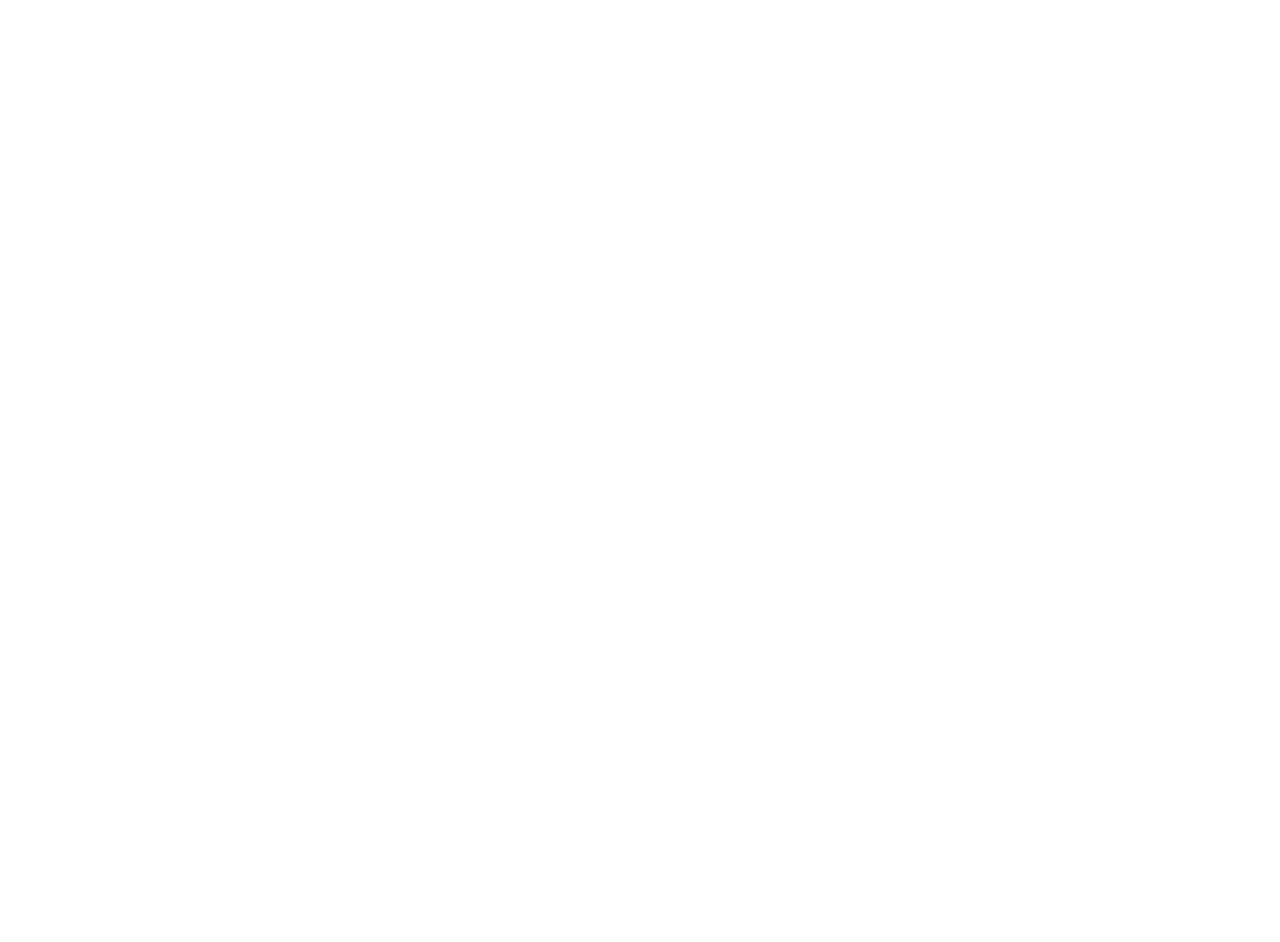
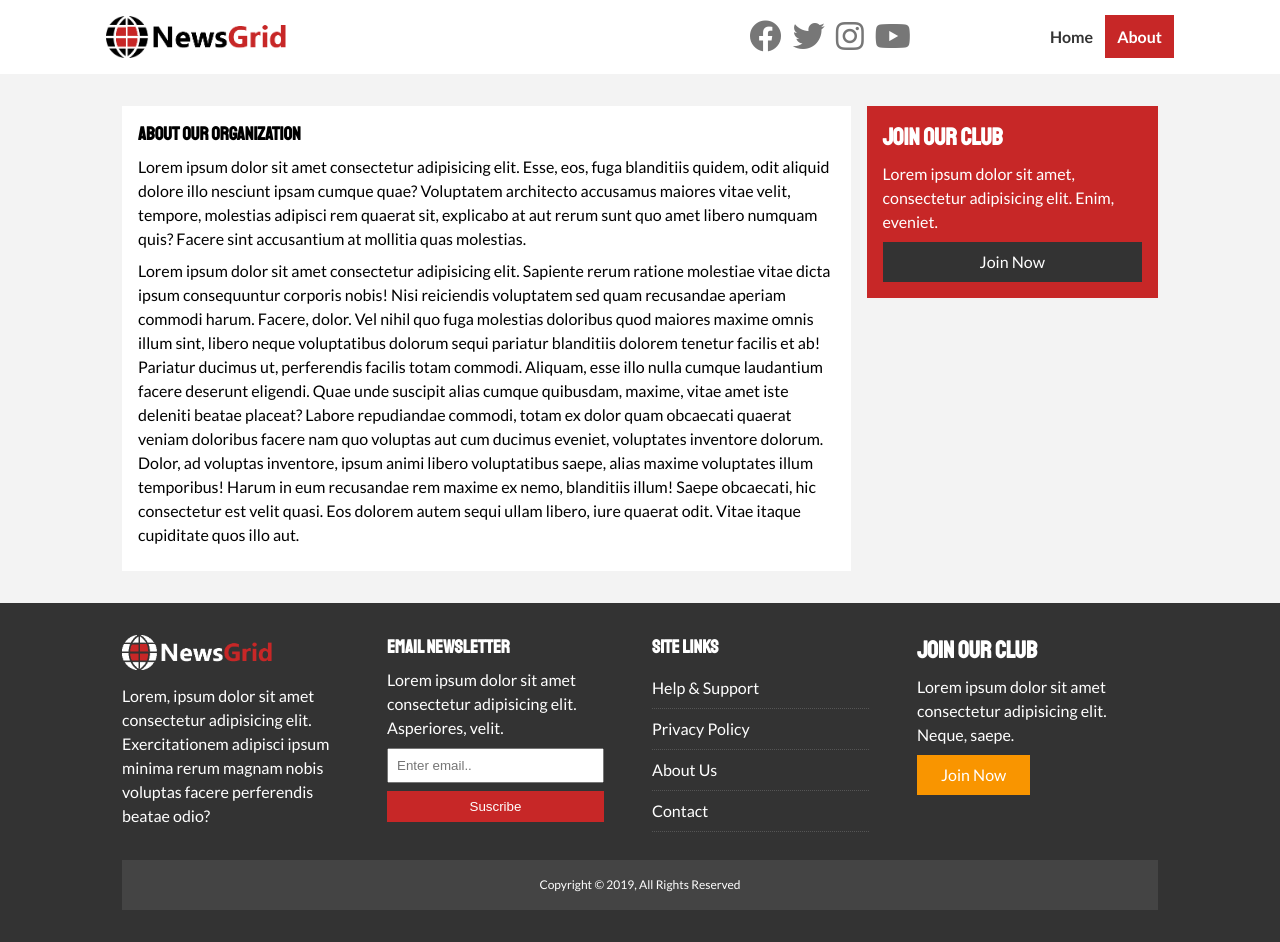
Before and after one commit to lucianogiusti/newsgrid-web, a plain HTML site: page about.html in a window 1280 px wide. Before the commit the page ends 800 px from the top, so only its background shows below. Drawn offline with Linux system fonts and the light colour scheme.

Commit message:
about page

```diff
--- a/about.html
+++ b/about.html
@@ -0,0 +1,85 @@
+<!DOCTYPE html>
+<html lang="en">
+<head>
+    <meta charset="UTF-8">
+    <meta name="viewport" content="width=device-width, initial-scale=1.0">
+    <link rel="preconnect" href="https://fonts.gstatic.com">
+    <link href="https://fonts.googleapis.com/css2?family=Lato:ital,wght@0,100;0,300;0,400;0,700;0,900;1,100;1,300;1,400;1,700;1,900&family=Staatliches&display=swap" rel="stylesheet">
+    <link rel="stylesheet" href="https://use.fontawesome.com/releases/v5.15.2/css/all.css" integrity="sha384-vSIIfh2YWi9wW0r9iZe7RJPrKwp6bG+s9QZMoITbCckVJqGCCRhc+ccxNcdpHuYu" crossorigin="anonymous">
+    <link rel="stylesheet" href="./styles/style.css">
+    <link rel="stylesheet" media="screen and (max-width: 768px)" href="./styles/mobile.css">
+    <link rel="shortcut icon" type="image/x-icon" href="favicon.ico">
+    <title>NewsGrid | About</title>
+</head>
+<body>
+    <nav id="main-nav">
+        <div class="container">
+            <img class="logo" src="./img/logo.png" alt="newsgrid">
+            <div class="social">
+                <a href="http://facebook.com" target="_blank"><i class="fab fa-facebook fa-2x"></i></a>
+                <a href="http://twitter.com" target="_blank"><i class="fab fa-twitter fa-2x"></i></a>
+                <a href="http://instagram.com" target="_blank"><i class="fab fa-instagram fa-2x"></i></a>
+                <a href="http://youtube.com" target="_blank"><i class="fab fa-youtube fa-2x"></i></a>
+            </div>
+            <ul>
+                <li><a href="index.html">Home</a></li>
+                <li><a class="current" href="about.html">About</a></li>
+            </ul>
+        </div>
+    </nav>
+
+    <section id="about">
+        <div class="container">
+            <div class="page-container">
+                <article class="card">
+                    <h1 class="l-heading">About Our Organization</h1>
+                    <p>Lorem ipsum dolor sit amet consectetur adipisicing elit. Esse, eos, fuga blanditiis quidem, odit aliquid dolore illo nesciunt ipsam cumque quae? Voluptatem architecto accusamus maiores vitae velit, tempore, molestias adipisci rem quaerat sit, explicabo at aut rerum sunt quo amet libero numquam quis? Facere sint accusantium at mollitia quas molestias.</p>
+                    <p>Lorem ipsum dolor sit amet consectetur adipisicing elit. Sapiente rerum ratione molestiae vitae dicta ipsum consequuntur corporis nobis! Nisi reiciendis voluptatem sed quam recusandae aperiam commodi harum. Facere, dolor. Vel nihil quo fuga molestias doloribus quod maiores maxime omnis illum sint, libero neque voluptatibus dolorum sequi pariatur blanditiis dolorem tenetur facilis et ab! Pariatur ducimus ut, perferendis facilis totam commodi. Aliquam, esse illo nulla cumque laudantium facere deserunt eligendi. Quae unde suscipit alias cumque quibusdam, maxime, vitae amet iste deleniti beatae placeat? Labore repudiandae commodi, totam ex dolor quam obcaecati quaerat veniam doloribus facere nam quo voluptas aut cum ducimus eveniet, voluptates inventore dolorum. Dolor, ad voluptas inventore, ipsum animi libero voluptatibus saepe, alias maxime voluptates illum temporibus! Harum in eum recusandae rem maxime ex nemo, blanditiis illum! Saepe obcaecati, hic consectetur est velit quasi. Eos dolorem autem sequi ullam libero, iure quaerat odit. Vitae itaque cupiditate quos illo aut.</p>
+                </article>
+                <aside class="card bg-primary">
+                    <h2>Join Our Club</h2>
+                    <p>Lorem ipsum dolor sit amet, consectetur adipisicing elit. Enim, eveniet.</p>
+                    <a href="#" class="btn btn-dark btn-block">Join Now</a>
+                </aside>
+            </div>
+        </div>
+    </section>
+
+    <!-- Footer -->
+
+    <footer id="main-footer" class="py-2">
+        <div class="container footer-container">
+            <div>
+                <img src="./img/logo_light.png" alt="logoNewsGrid">
+                <p>Lorem, ipsum dolor sit amet consectetur adipisicing elit. Exercitationem adipisci ipsum minima rerum magnam nobis voluptas facere perferendis beatae odio?</p>
+            </div>
+            <div>
+                <h3>Email Newsletter</h3>
+                <p>Lorem ipsum dolor sit amet consectetur adipisicing elit. Asperiores, velit.</p>
+                <form>
+                    <input type="email" placeholder="Enter email..">
+                    <input type="submit" value="Suscribe" class="btn btn-primary">
+                </form>
+            </div>
+            <div>
+                <h3>Site Links</h3>
+                <ul class="list">
+                    <li><a href="#">Help & Support</a></li>
+                    <li><a href="#">Privacy Policy</a></li>
+                    <li><a href="#">About Us</a></li>
+                    <li><a href="#">Contact</a></li>
+                </ul>
+            </div>
+            <div>
+                <h2>Join Our Club</h2>
+                <p>Lorem ipsum dolor sit amet consectetur adipisicing elit. Neque, saepe.</p>
+                <a href="#" class="btn btn-secondary">Join Now</a>
+            </div>
+            <div>
+                <p>Copyright &copy; 2019, All Rights Reserved</p>
+            </div>
+        </div>
+    </footer>
+
+</body>
+</html>
--- a/styles/style.css
+++ b/styles/style.css
@@ -178,6 +178,19 @@ h6 {
   color: var(--primary-color) !important;
 }
 
+/* Inner page grid container */
+
+.page-container {
+  display: grid;
+  grid-template-columns: 5fr 2fr;
+  gap: 1rem;
+  margin: 2rem 0;
+}
+
+.page-container > *:first-child {
+  grid-row: 1 / span 3;
+}
+
 /* Navigation */
 
 #main-nav {
```
Also changed, not shown: article.html (+70 -0 lines).
